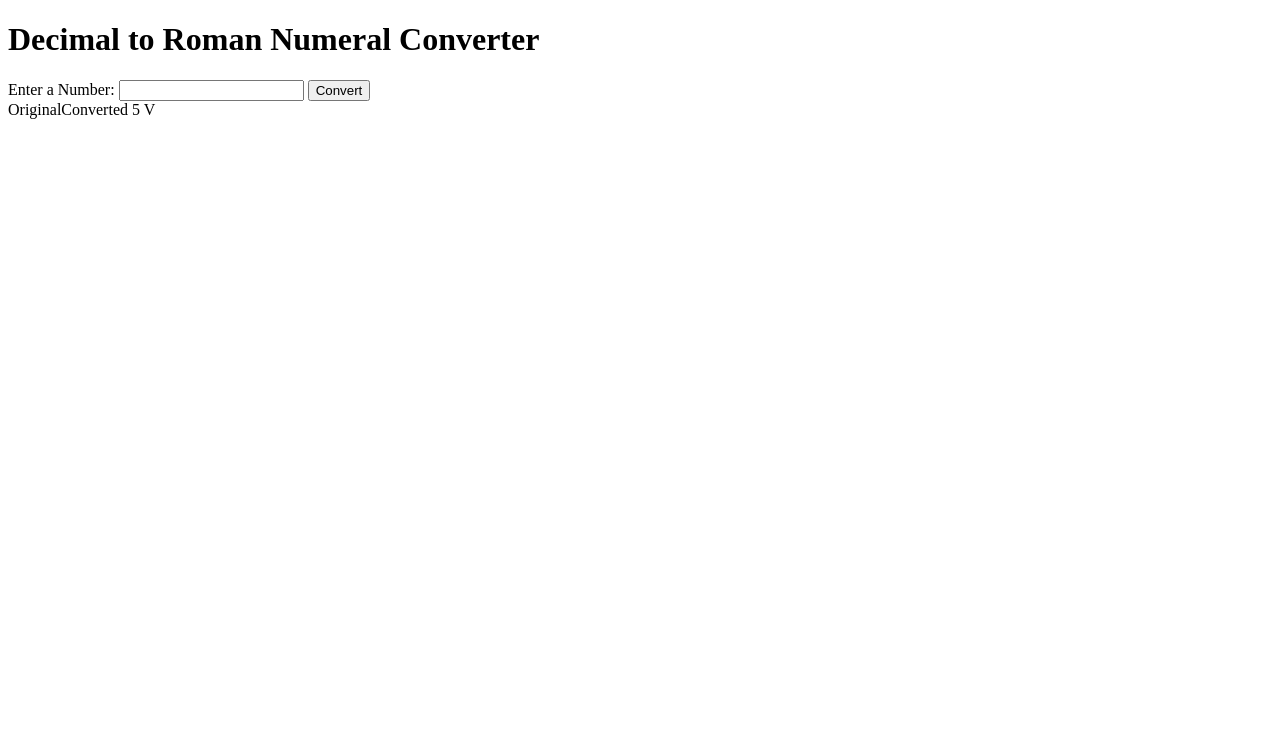
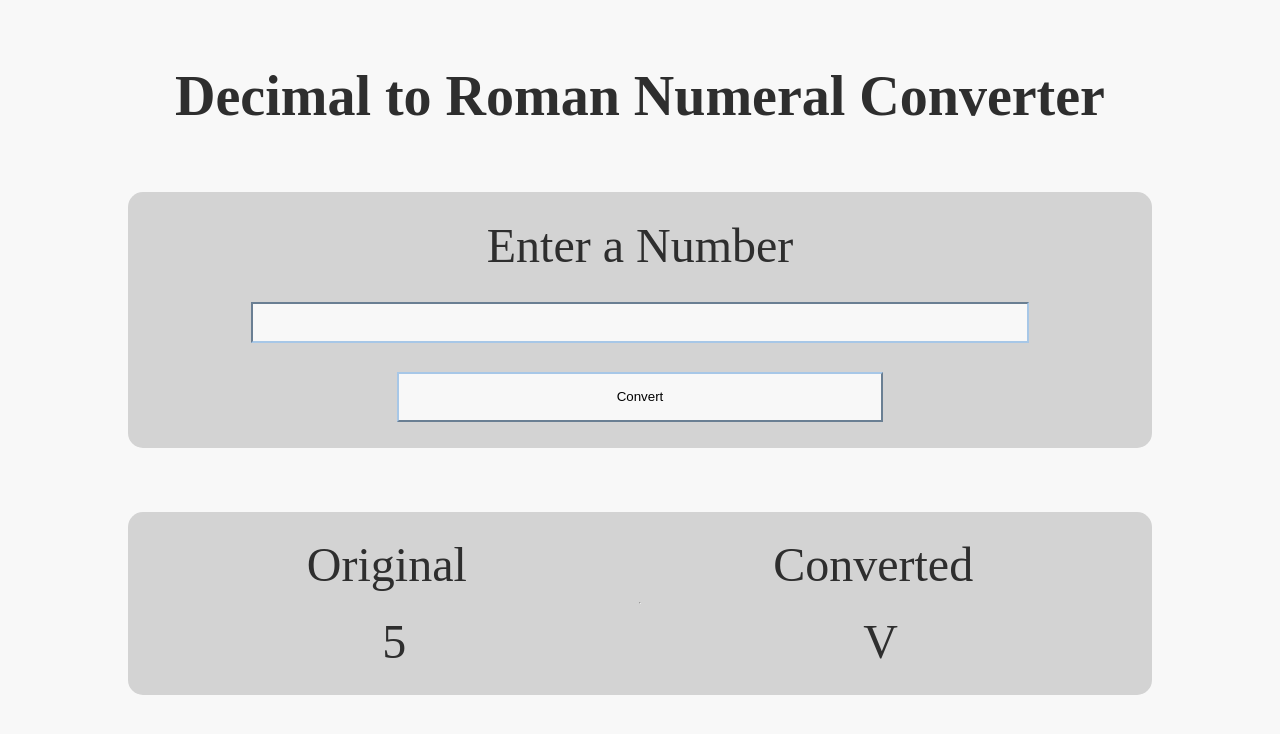
Before and after one commit to Owen6/DecimalToRomanNumerals, a plain HTML site: page index.html in a window 1280 px wide. Both pictures are taken after typing "5" into the empty fields and a click on the button "Convert". Drawn offline with Linux system fonts and the light colour scheme.

Commit message:
styled page and fixed a few issues. Last thing that needs to be done is fix alignment of output/input elements with label in output field.

```diff
--- a/index.html
+++ b/index.html
@@ -3,20 +3,23 @@
   <head>
     <meta charset="utf-8"/>
     <title>Roman Numeral Converter</title>
-    <meta href="styles.css" rel="stylesheet"/>
+    <link href="styles.css" rel="stylesheet"/>
     <meta name="viewport" content="width=device-width, initial-scale=1.0">
   </head>
   <body>
     <h1>Decimal to Roman Numeral Converter</h1>
     <section id="input-field">
-      <label for="number">Enter a Number:</label>
+      <label for="number">Enter a Number</label>
       <input id="number" type="number">
       <button id="convert-btn" type="submit">Convert</button>
     </section>
-    <section class="output-field">
-      <label id="output-label" class="hidden"><span class="left">Original</span><span class="right">Converted</span></label>
-      <span id="original"></span>
-      <span id="output"></span>
+    <section id="output-field" class="hidden">
+      <label class="output-line" id="output-label"><span class="left">Original</span><span class="right">Converted</span></label>
+      <hr>
+      <div class="output-line">
+        <span id="original"></span>
+        <span id="output"></span>
+      </div>
     </section>
   </body>
   <script src="script.js"></script>
--- a/script.js
+++ b/script.js
@@ -2,6 +2,8 @@ const inputValue = document.getElementById('number');
 const convertButton = document.getElementById('convert-btn');
 const output = document.getElementById('output');
 const original = document.getElementById('original');
+const outputField = document.getElementById('output-field');
+const originalLine = document.getElementById('original');
 const outputLabel = document.getElementById('output-label');
 
 const romanValues = [
@@ -46,6 +48,10 @@ const decimalToRoman = (number) => {
 }
 
 const checkInput = () => {
+  outputField.classList.remove('hidden');
+  originalLine.classList.add('hidden');
+  outputLabel.classList.add('hidden');
+
   const inputVal = parseInt(inputValue.value);
 
   original.innerText = "";
@@ -62,6 +68,8 @@ const checkInput = () => {
     output.innerText = "Please enter a number less than or equal to 3999";
     return null;
   }else{
+    originalLine.classList.remove('hidden');
+    outputLabel.classList.remove('hidden');
     original.innerText = inputValue.value;
     output.innerText = decimalToRoman(inputVal);
     inputValue.value = "";
--- a/styles.css
+++ b/styles.css
@@ -0,0 +1,75 @@
+*, ::before, ::after {
+    box-sizing: inherit;
+    padding: 0;
+    margin: 0;
+    --text-color: #2E2E2E;
+    --background-color: #F8F8F8;
+    --background-color-secondary: #D3D3D3;
+    --blue: #A7C7E7;
+  }
+
+  html {
+    box-sizing: border-box;
+    background-color: var(--background-color);
+  }
+
+  .hidden {
+    display: none !important;
+  }
+
+  body{
+    background-color: var(--background-color);
+    color: var(--text-color);
+    font-family: "Times New Roman";
+    text-align: center;
+    padding: 5% 0;
+  }
+
+  #input-field, #output-field {
+    display: flex;
+    flex-direction: column;
+    align-items: center;
+    font-size: 3rem;
+    background-color: var(--background-color-secondary);
+    border-radius: 15px;
+    width: 80%;
+    margin: 0 auto;
+    padding: 2%;
+  }
+
+  #input-field, h1 {
+    margin-bottom: 5%;
+  }
+
+  .output-line{
+    display: flex;
+    width: 100%;
+    justify-content: space-around;
+  }
+
+  h1 {
+    font-size: 3.5rem;
+  }
+
+  hr{
+    margin: 10px 0;
+  }
+
+  button {
+    width: 50%;
+    height: 50px;
+    background: var(--background-color);
+    border-color: var(--blue);
+  }
+
+  button:hover {
+    background: var(--blue)
+  }
+
+  input {
+    width: 80%;
+    margin: 3% 0;
+    background: var(--background-color);;
+    border-color: var(--blue);
+    font-size: 2rem;
+  }
```
